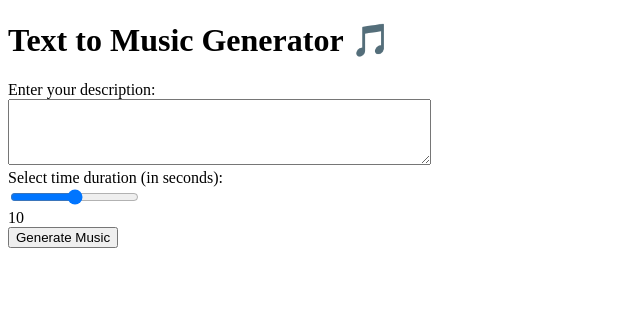
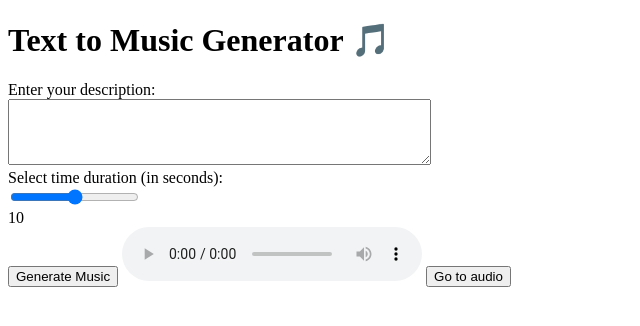
Before and after one commit to noemiamahmud/melodify_noemia, a Flask app: page / in a window 1280 px wide. Shown: the top 326 px of the page, without its empty margins (0-640 px from the left). Run offline with Flask 3, Linux system fonts and the light colour scheme.

Commit message:
Updated melodify

```diff
--- a/app/__init__.py
+++ b/app/__init__.py
@@ -1,6 +1,6 @@
 import os
 
-from flask import Flask, render_template, request
+from flask import Flask, render_template, request, send_from_directory
 
 from app import routes
 
@@ -10,6 +10,7 @@
     app = Flask(__name__, instance_relative_config=True)
 
     app.register_blueprint(routes.bp)
+    app.static_folder = "../generated_audio"
 
     app.config.from_mapping(
         SECRET_KEY='dev',
@@ -34,6 +35,9 @@
     def new_page():
         #return render_template('pages/index.html')
         return render_template('pages/index.html')
+    @app.route('/audio/<path:filename>')
+    def serve_audio(filename):
+        return send_from_directory(app.static_folder, filename)
 
     from . import db
     db.init_app(app)
--- a/app/templates/pages/index.html
+++ b/app/templates/pages/index.html
@@ -20,6 +20,11 @@
     </div>
 
     <button onclick="generateMusic()">Generate Music</button>
+    <audio controls>
+        <source src="../../../generated_audio/audio_0.wav" type ="audio/wav">
+    </audio>
+
+    <a href="/audio/audio_0.wav"><button> Go to audio </button></a>
 
     <div id="musicPlayer"></div>
 
@@ -39,6 +44,7 @@
                     duration: duration
                 })
             })
+        /*
             .then(response => response.json())
             .then(data => {
                 var audio = document.createElement('audio');
@@ -52,7 +58,7 @@
                 //downloadLink.style.display = "block";
                 document.getElementById('musicPlayer').innerHTML = '';
                 document.getElementById('musicPlayer').appendChild(audio);
-            });
+            }); */
         }
 
             /*.then(response => response.blob())
```
Also changed, not shown: 1 other file.
